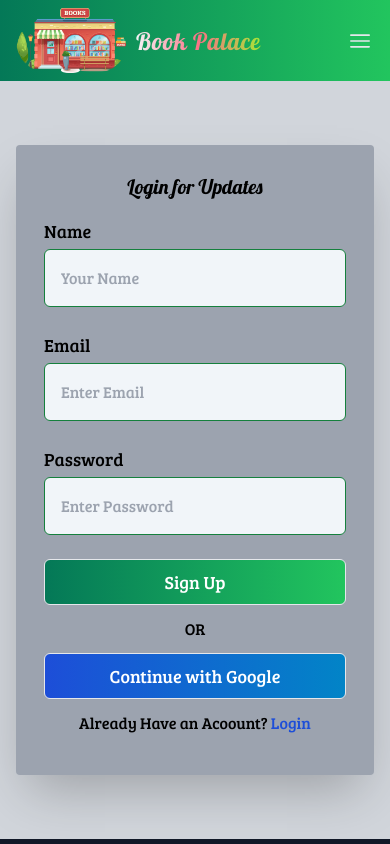
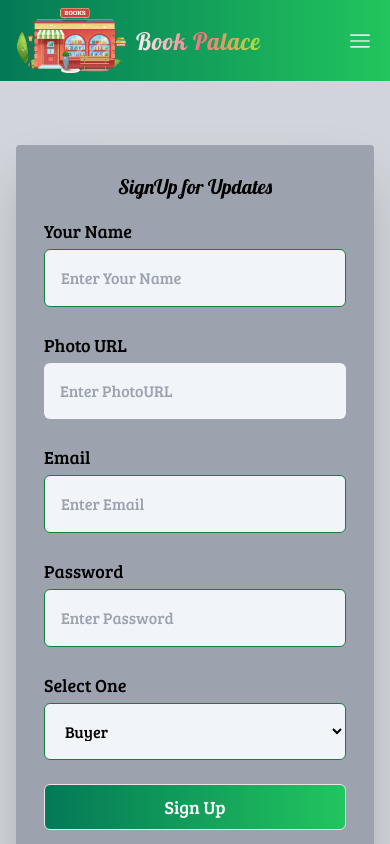
Before and after one commit to LaboneeAktar/book-palace-client, a React (Create React App) app: page /signup in a window 390 px wide. Shown: the top 844 px of the page. Built offline with nearby package versions, Linux system fonts and the light colour scheme; no server answers.

Commit message:
handle login and signup

```diff
--- /dev/null
+++ b/src/Components/Loader/SmallLoader.js
@@ -0,0 +1,11 @@
+import React from "react";
+
+const SmallLoader = () => {
+  return (
+    <div className="flex justify-center items-center h-full">
+      <div className="w-6 h-6 border-2 border-dashed border-blue-800 rounded-full animate-spin"></div>
+    </div>
+  );
+};
+
+export default SmallLoader;
--- a/src/Pages/Login/Login.js
+++ b/src/Pages/Login/Login.js
@@ -3,6 +3,7 @@ import React, { useContext, useState } from "react";
 import { useForm } from "react-hook-form";
 import toast from "react-hot-toast";
 import { Link, useLocation, useNavigate } from "react-router-dom";
+import SmallLoader from "../../Components/Loader/SmallLoader";
 import { AuthContext } from "../../contexts/AuthProvider";
 // import useToken from "../../hooks/useToken";
 
@@ -14,7 +15,8 @@ const Login = () => {
     handleSubmit,
   } = useForm();
 
-  const { signIn, googleSignIn, resetPassword } = useContext(AuthContext);
+  const { signIn, googleSignIn, resetPassword, loading } =
+    useContext(AuthContext);
   const [loginError, setLoginError] = useState("");
   //   const [loginUserEmail, setLoginUserEmail] = useState("");
   //   const [token] = useToken(loginUserEmail);
@@ -63,11 +65,11 @@ const Login = () => {
       <section>
         <div className="lg:relative">
           <img
-            src="https://miro.medium.com/max/1400/1*rsr_PUpl-d9Fg89NaAZZZQ@2x.jpeg"
+            src="https://st2.depositphotos.com/3944627/8072/i/450/depositphotos_80729078-stock-photo-a-pile-of-books-on.jpg"
             className="absolute inset-0 object-cover w-full h-full lg:block hidden"
             alt=""
           />
-          <div className="lg:relative bg-gray-300 lg:bg-gray-900 lg:bg-opacity-80">
+          <div className="lg:relative bg-gray-300 lg:bg-gray-900 lg:bg-opacity-75">
             <div className="px-4 py-16 mx-auto sm:max-w-xl md:max-w-full lg:max-w-screen-2xl md:px-24 lg:px-8 lg:py-20">
               <div className="w-full max-w-xl xl:px-8 xl:w-5/12 mx-auto">
                 <div className="bg-gray-400 rounded shadow-2xl p-7 sm:p-10">
@@ -122,7 +124,7 @@ const Login = () => {
                     </div>
                     <input
                       className="block w-full px-6 py-2 text-lg font-normal border rounded-md bg-gradient-to-r from-emerald-700 to-green-500 text-white hover:bg-gradient-to-r hover:from-emerald-700 hover:via-blue-700 hover:to-emerald-700 dark:border-gray-100  dark:text-gray-100 "
-                      value="Login"
+                      value={loading ? <SmallLoader></SmallLoader> : "Login"}
                       type="submit"
                     />
                   </form>
--- a/src/Pages/SignUp/SignUp.js
+++ b/src/Pages/SignUp/SignUp.js
@@ -3,6 +3,7 @@ import React, { useContext, useState } from "react";
 import { useForm } from "react-hook-form";
 import toast from "react-hot-toast";
 import { Link, useLocation, useNavigate } from "react-router-dom";
+import SmallLoader from "../../Components/Loader/SmallLoader";
 import { AuthContext } from "../../contexts/AuthProvider";
 // import useToken from "../../hooks/useToken";
 
@@ -13,7 +14,8 @@ const SignUp = () => {
     handleSubmit,
   } = useForm();
 
-  const { createUser, updateUser, googleSignIn } = useContext(AuthContext);
+  const { createUser, updateUser, googleSignIn, loading } =
+    useContext(AuthContext);
   const [signUpError, setsignUpError] = useState("");
 
   const googleProvider = new GoogleAuthProvider();
@@ -30,7 +32,7 @@ const SignUp = () => {
   //   }
 
   const handleSignUp = (data) => {
-    // console.log(data);
+    console.log(data.role);
     setsignUpError("");
     createUser(data.email, data.password)
       .then((result) => {
@@ -39,10 +41,11 @@ const SignUp = () => {
 
         const userInfo = {
           displayName: data.name,
+          photoURL: data.photoURL,
         };
         updateUser(userInfo)
           .then(() => {
-            // saveUser(data.name, data.email);
+            // saveUser(data.name, data.email, data.role);
           })
           .catch((error) => console.error(error));
 
@@ -63,8 +66,8 @@ const SignUp = () => {
       .catch((error) => console.error(error));
   };
 
-  //   const saveUser = (name, email) => {
-  //     const user = { name, email };
+  //   const saveUser = (name, email, role) => {
+  //     const user = { name, email, role };
   //     fetch(" https://doctors-portal-server-eight-ruddy.vercel.app/users", {
   //       method: "POST",
   //       headers: {
@@ -83,26 +86,28 @@ const SignUp = () => {
     <div>
       <div className="lg:relative">
         <img
-          src="https://miro.medium.com/max/1400/1*rsr_PUpl-d9Fg89NaAZZZQ@2x.jpeg"
+          src="https://st2.depositphotos.com/3944627/8072/i/450/depositphotos_80729078-stock-photo-a-pile-of-books-on.jpg"
           className="absolute inset-0 object-cover w-full h-full lg:block hidden"
           alt=""
         />
-        <div className="lg:relative bg-gray-300 lg:bg-gray-900 lg:bg-opacity-80">
+        <div className="lg:relative bg-gray-300 lg:bg-gray-900 lg:bg-opacity-75">
           <div className="px-4 py-16 mx-auto sm:max-w-xl md:max-w-full lg:max-w-screen-2xl md:px-24 lg:px-8 lg:py-20">
-            <div className="w-full max-w-xl xl:px-8 xl:w-5/12 mx-auto">
+            <div className="w-full max-w-2xl xl:px-8 xl:w-9/12 mx-auto">
               <div className="bg-gray-400 rounded shadow-2xl p-7 sm:p-10">
                 <h1 className="mb-4 text-xl text-center sm:mb-6 sm:text-2xl">
-                  Login for Updates
+                  SignUp for Updates
                 </h1>
                 <form
                   onSubmit={handleSubmit(handleSignUp)}
                   className="space-y-6 ng-untouched ng-pristine ng-valid"
                 >
                   <div className="space-y-1">
-                    <label className="block text-black text-lg"> Name</label>
+                    <label className="block text-black text-lg">
+                      Your Name
+                    </label>
                     <input
                       type="text"
-                      placeholder="Your Name"
+                      placeholder="Enter Your Name"
                       {...register("name", {
                         required: "Name is Required",
                       })}
@@ -112,6 +117,26 @@ const SignUp = () => {
                       <p className="text-rose-700">{errors.name.message}</p>
                     )}
                   </div>
+
+                  <div className="space-y-1">
+                    <label
+                      htmlFor="photURL"
+                      className="block text-black text-lg"
+                    >
+                      Photo URL
+                    </label>
+                    <input
+                      type="text"
+                      {...register("photoURL", {
+                        required: "PhotoURL is Required",
+                      })}
+                      id="photURL"
+                      placeholder="Enter PhotoURL"
+                      className="w-full px-4 py-4 rounded-md border-white bg-slate-100 text-black font-normal text-[16px] focus:border-violet-400"
+                      required
+                    />
+                  </div>
+
                   <div className="space-y-1">
                     <label className="block text-black text-lg"> Email</label>
                     <input
@@ -152,9 +177,23 @@ const SignUp = () => {
                       <p className="text-rose-600">{errors.password.message}</p>
                     )}
                   </div>
+
+                  <div className="space-y-1">
+                    <label className="block text-black text-lg">
+                      Select One
+                    </label>
+                    <select
+                      {...register("role")}
+                      className="w-full px-4 py-4 mt-0 rounded-md border border-green-700 bg-slate-100 text-black  focus:border-violet-400 font-normal text-[16px]"
+                    >
+                      <option value="buyer">Buyer</option>
+                      <option value="seller">Seller</option>
+                    </select>
+                  </div>
+
                   <input
                     className="block w-full px-6 py-2 text-lg font-normal border rounded-md bg-gradient-to-r from-emerald-700 to-green-500 text-white hover:bg-gradient-to-r hover:from-emerald-700 hover:via-blue-700 hover:to-emerald-700 dark:border-gray-100  dark:text-gray-100 "
-                    value="Sign Up"
+                    value={loading ? <SmallLoader></SmallLoader> : "Sign Up"}
                     type="submit"
                   />
                   {signUpError && (
--- a/src/firebase/firebase.config.js
+++ b/src/firebase/firebase.config.js
@@ -1,12 +1,12 @@
 import { initializeApp } from "firebase/app";
 
 const firebaseConfig = {
-  apiKey: "AIzaSyDdDqtAo8h4DyJL4tLVcIqMLOQNah9CFs8",
-  authDomain: "book-palace-99c50.firebaseapp.com",
-  projectId: "book-palace-99c50",
-  storageBucket: "book-palace-99c50.appspot.com",
-  messagingSenderId: "632515705877",
-  appId: "1:632515705877:web:eb79f2461e70e4fff9e21c",
+  apiKey: process.env.REACT_APP_apiKey,
+  authDomain: process.env.REACT_APP_authDomain,
+  projectId: process.env.REACT_APP_projectId,
+  storageBucket: process.env.REACT_APP_storageBucket,
+  messagingSenderId: process.env.REACT_APP_messagingSenderId,
+  appId: process.env.REACT_APP_appId,
 };
 
 // Initialize Firebase
```
